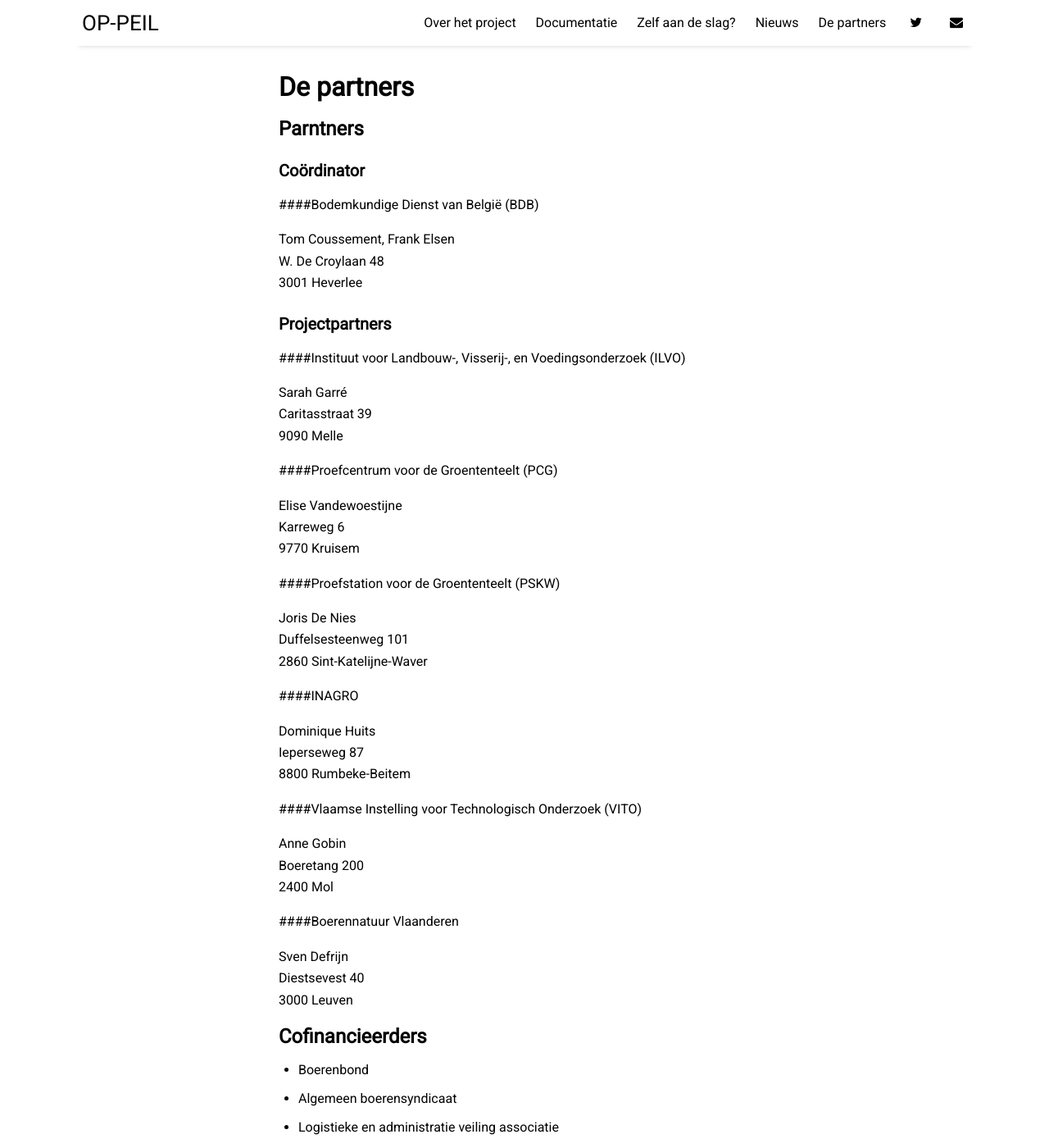
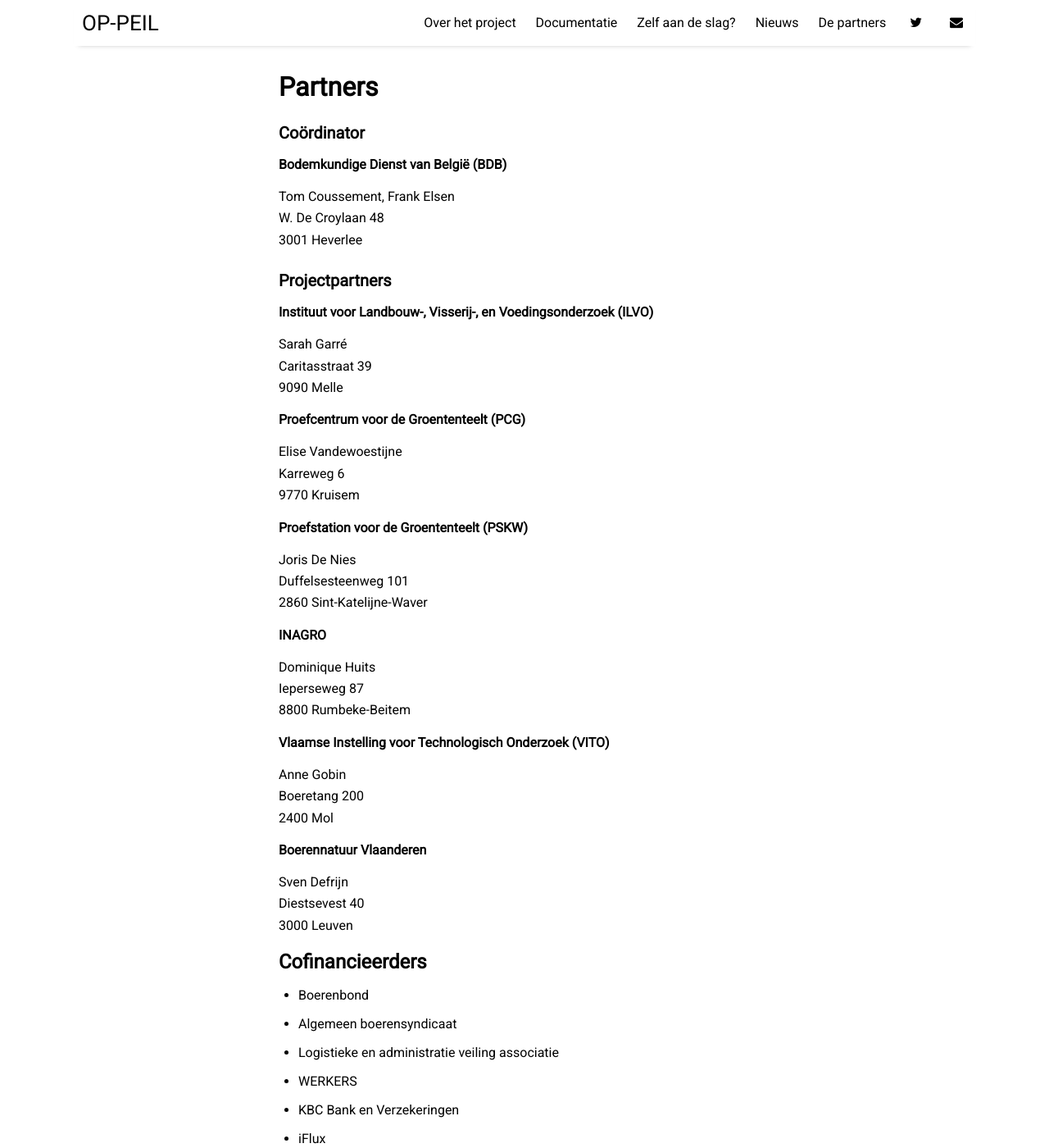
Before and after one commit to sarahgarre/op-peil, a Jekyll site: the page built from pages/about.md, in a window 1280 px wide and 1400 px high. Shown: the whole window at 82% size. Built offline with Jekyll 4.4.1, drawn with Linux system fonts in a browser that asks for light colours; nearby versions of some CDN libraries.

Commit message:
aha starting to see it

```diff
--- a/pages/about.md
+++ b/pages/about.md
@@ -1,49 +1,48 @@
 ---
 layout: page
-title: De partners
+title: Partners
 category: about
 permalink: /about
 ---
-## Parntners
 ### Coördinator
-####Bodemkundige Dienst van België (BDB)
+#### Bodemkundige Dienst van België (BDB)
 
 Tom Coussement, Frank Elsen
 W. De Croylaan 48
 3001 Heverlee
 
 ### Projectpartners
-####Instituut voor Landbouw-, Visserij-, en Voedingsonderzoek (ILVO)
+#### Instituut voor Landbouw-, Visserij-, en Voedingsonderzoek (ILVO)
 
 Sarah Garré
 Caritasstraat 39
 9090 Melle
 
-####Proefcentrum voor de Groententeelt (PCG)
+#### Proefcentrum voor de Groententeelt (PCG)
 
 Elise Vandewoestijne
 Karreweg 6
 9770 Kruisem
 
-####Proefstation voor de Groententeelt (PSKW)
+#### Proefstation voor de Groententeelt (PSKW)
 
 Joris De Nies
 Duffelsesteenweg 101
 2860 Sint-Katelijne-Waver
 
-####INAGRO
+#### INAGRO
 
 Dominique Huits
 Ieperseweg 87
 8800 Rumbeke-Beitem
 
-####Vlaamse Instelling voor Technologisch Onderzoek (VITO)
+#### Vlaamse Instelling voor Technologisch Onderzoek (VITO)
 
 Anne Gobin
 Boeretang 200
 2400 Mol
 
-####Boerennatuur Vlaanderen
+#### Boerennatuur Vlaanderen
 
 Sven Defrijn
 Diestsevest 40
```
